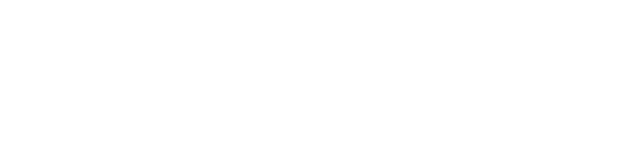
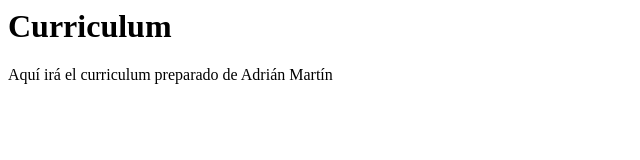
Before and after one commit to AdrianMartinViorreta/AdrianMartinViorreta.github.io, a plain HTML site: page index.html in a window 1280 px wide. Shown: the whole page, without its empty margins (0-640 px from the left). Drawn offline with Linux system fonts and the light colour scheme.

Commit message:
Aregamos titulos y parrafos

```diff
--- a/index.html
+++ b/index.html
@@ -1,4 +1,7 @@
 <html>
 <head><title>Adrian</title></head>
-<body></body>
+<body>
+  <h1>Curriculum</h1>
+  <p>Aquí irá el curriculum preparado de Adrián Martín</p>
+ </body>
 </html>
```
